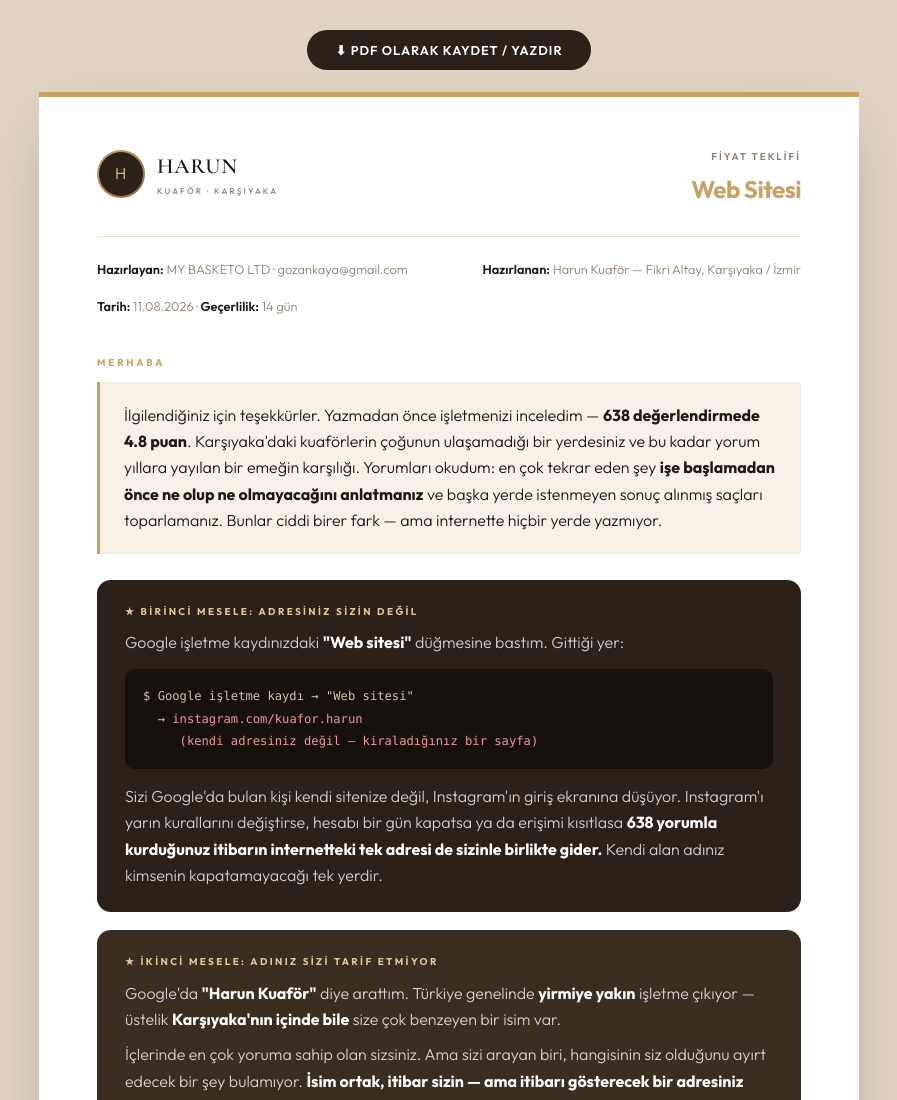
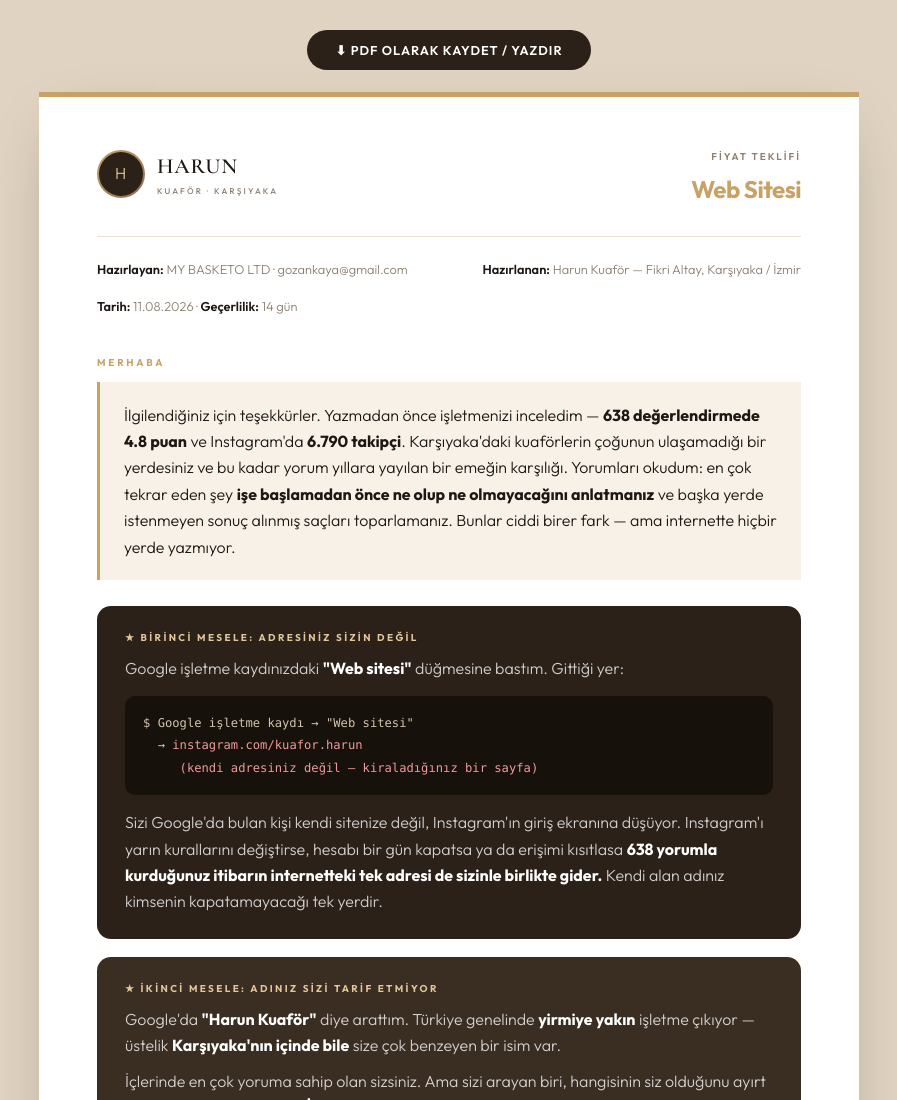
Before and after one commit to Gracoins/harun-kuafor, a plain HTML site: page teklif.html in a window 1280 px wide. Shown: the top 1100 px of the page, without its empty margins (191-1088 px from the left). Drawn offline with nearby package versions, Linux system fonts and the light colour scheme.

Commit message:
Teklif acilisina dogrulanmis Instagram takipci sayisi eklendi
Co-Authored-By: Claude Opus 5 <noreply@anthropic.com>

```diff
--- a/teklif.html
+++ b/teklif.html
@@ -112,8 +112,9 @@
   <span class="eyebrow">Merhaba</span>
   <div class="lead">
     İlgilendiğiniz için teşekkürler. Yazmadan önce işletmenizi inceledim —
-    <strong>638 değerlendirmede 4.8 puan</strong>. Karşıyaka'daki kuaförlerin çoğunun
-    ulaşamadığı bir yerdesiniz ve bu kadar yorum yıllara yayılan bir emeğin karşılığı.
+    <strong>638 değerlendirmede 4.8 puan</strong> ve Instagram'da <strong>6.790 takipçi</strong>.
+    Karşıyaka'daki kuaförlerin çoğunun ulaşamadığı bir yerdesiniz ve bu kadar yorum
+    yıllara yayılan bir emeğin karşılığı.
     Yorumları okudum: en çok tekrar eden şey <strong>işe başlamadan önce ne olup ne
     olmayacağını anlatmanız</strong> ve başka yerde istenmeyen sonuç alınmış saçları
     toparlamanız. Bunlar ciddi birer fark — ama internette hiçbir yerde yazmıyor.
```
